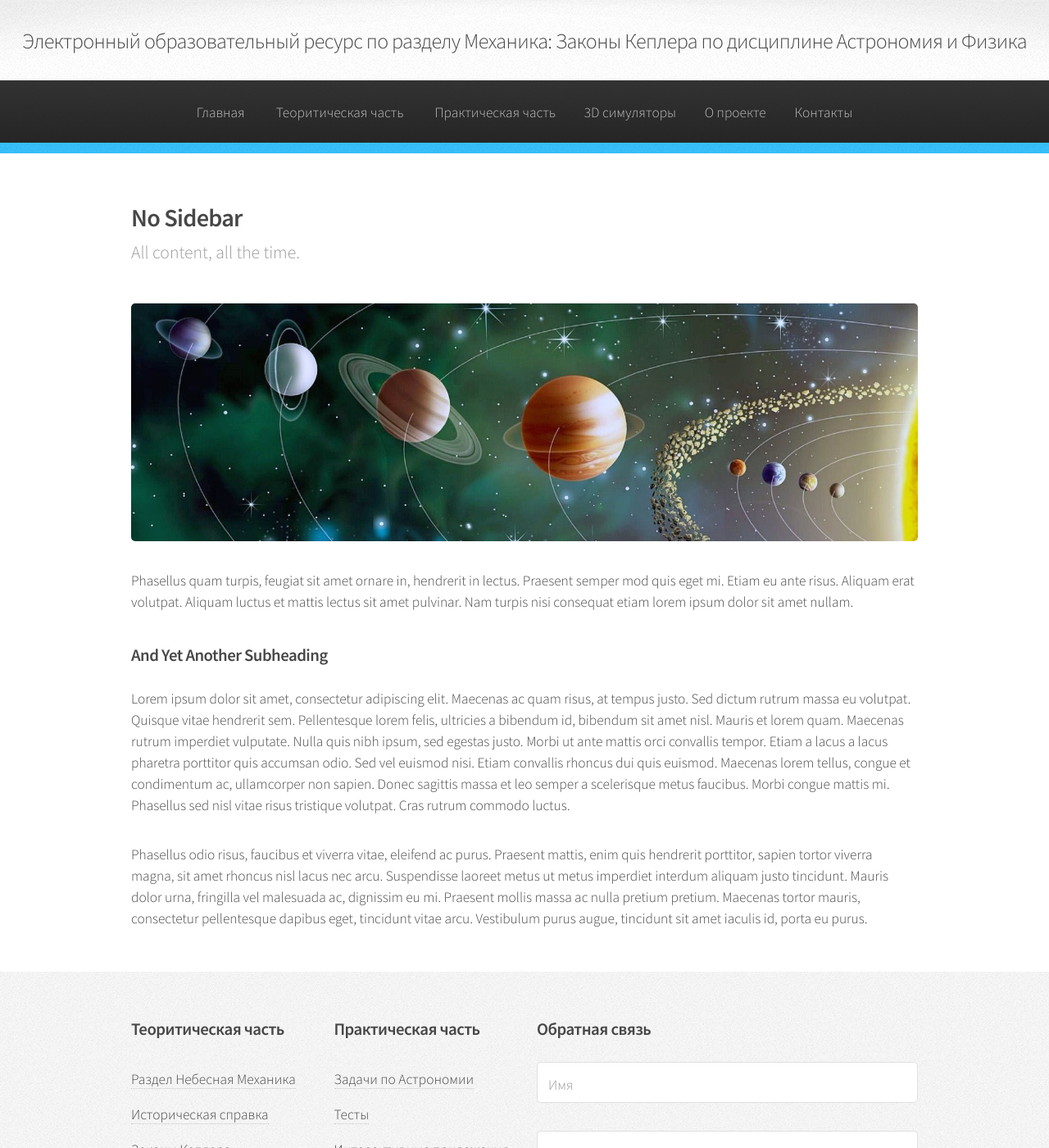
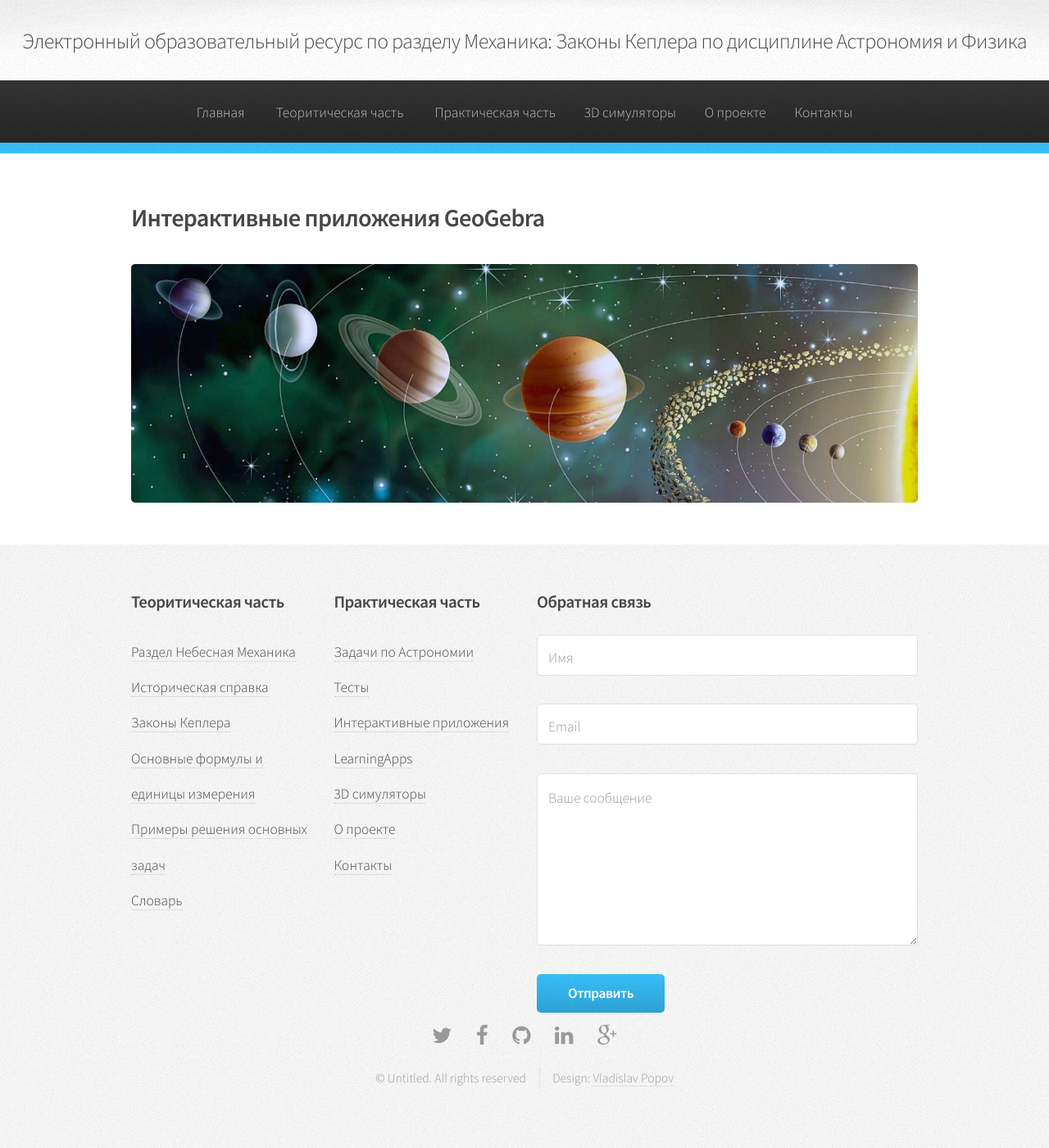
Before and after one commit to VlPop/VlPop.github.io, a Jekyll site: the page built from 2P_Practic_GeoGebra.html, in a window 1280 px wide and 1400 px high. Shown: the whole window at 82% size. Built offline with Jekyll 4.4.1, drawn with Linux system fonts in a browser that asks for light colours.

Commit message:
Update 2P_Practic_GeoGebra.html

```diff
--- a/2P_Practic_GeoGebra.html
+++ b/2P_Practic_GeoGebra.html
@@ -12,33 +12,11 @@ layout: default
 
 					<article>
 						<header>
-							<h2>No Sidebar</h2>
-							<p>All content, all the time.</p>
+							<h2>Интерактивные приложения GeoGebra</h2>
 						</header>
 
 						<span class="image featured"><img src="{{ site.baseurl }}/assets/images/banner.jpg" alt="" /></span>
 
-						<p>Phasellus quam turpis, feugiat sit amet ornare in, hendrerit in lectus.
-						Praesent semper mod quis eget mi. Etiam eu ante risus. Aliquam erat volutpat.
-						Aliquam luctus et mattis lectus sit amet pulvinar. Nam turpis nisi
-						consequat etiam lorem ipsum dolor sit amet nullam.</p>
-
-						<h3>And Yet Another Subheading</h3>
-						<p>Lorem ipsum dolor sit amet, consectetur adipiscing elit. Maecenas ac quam risus, at tempus
-						justo. Sed dictum rutrum massa eu volutpat. Quisque vitae hendrerit sem. Pellentesque lorem felis,
-						ultricies a bibendum id, bibendum sit amet nisl. Mauris et lorem quam. Maecenas rutrum imperdiet
-						vulputate. Nulla quis nibh ipsum, sed egestas justo. Morbi ut ante mattis orci convallis tempor.
-						Etiam a lacus a lacus pharetra porttitor quis accumsan odio. Sed vel euismod nisi. Etiam convallis
-						rhoncus dui quis euismod. Maecenas lorem tellus, congue et condimentum ac, ullamcorper non sapien.
-						Donec sagittis massa et leo semper a scelerisque metus faucibus. Morbi congue mattis mi.
-						Phasellus sed nisl vitae risus tristique volutpat. Cras rutrum commodo luctus.</p>
-
-						<p>Phasellus odio risus, faucibus et viverra vitae, eleifend ac purus. Praesent mattis, enim
-						quis hendrerit porttitor, sapien tortor viverra magna, sit amet rhoncus nisl lacus nec arcu.
-						Suspendisse laoreet metus ut metus imperdiet interdum aliquam justo tincidunt. Mauris dolor urna,
-						fringilla vel malesuada ac, dignissim eu mi. Praesent mollis massa ac nulla pretium pretium.
-						Maecenas tortor mauris, consectetur pellentesque dapibus eget, tincidunt vitae arcu.
-						Vestibulum purus augue, tincidunt sit amet iaculis id, porta eu purus.</p>
 					</article>
 
 			</div>
```
